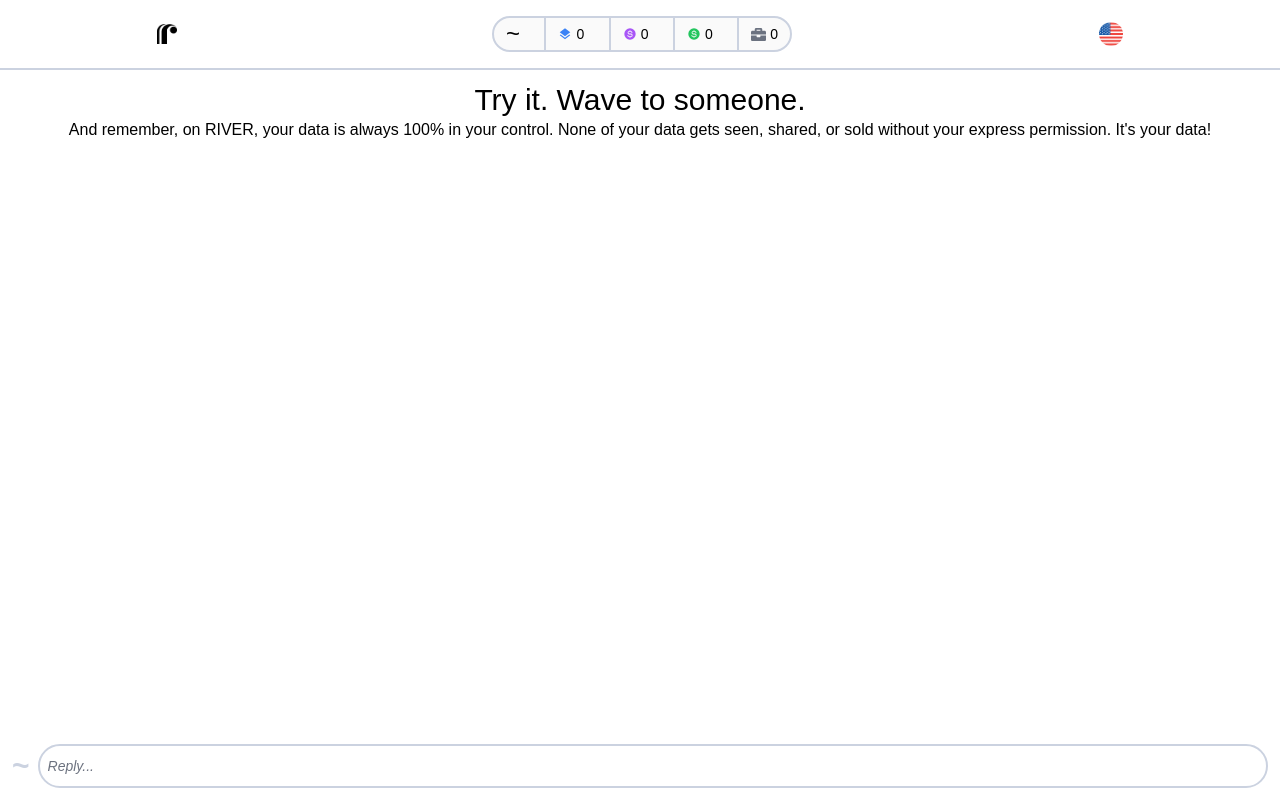
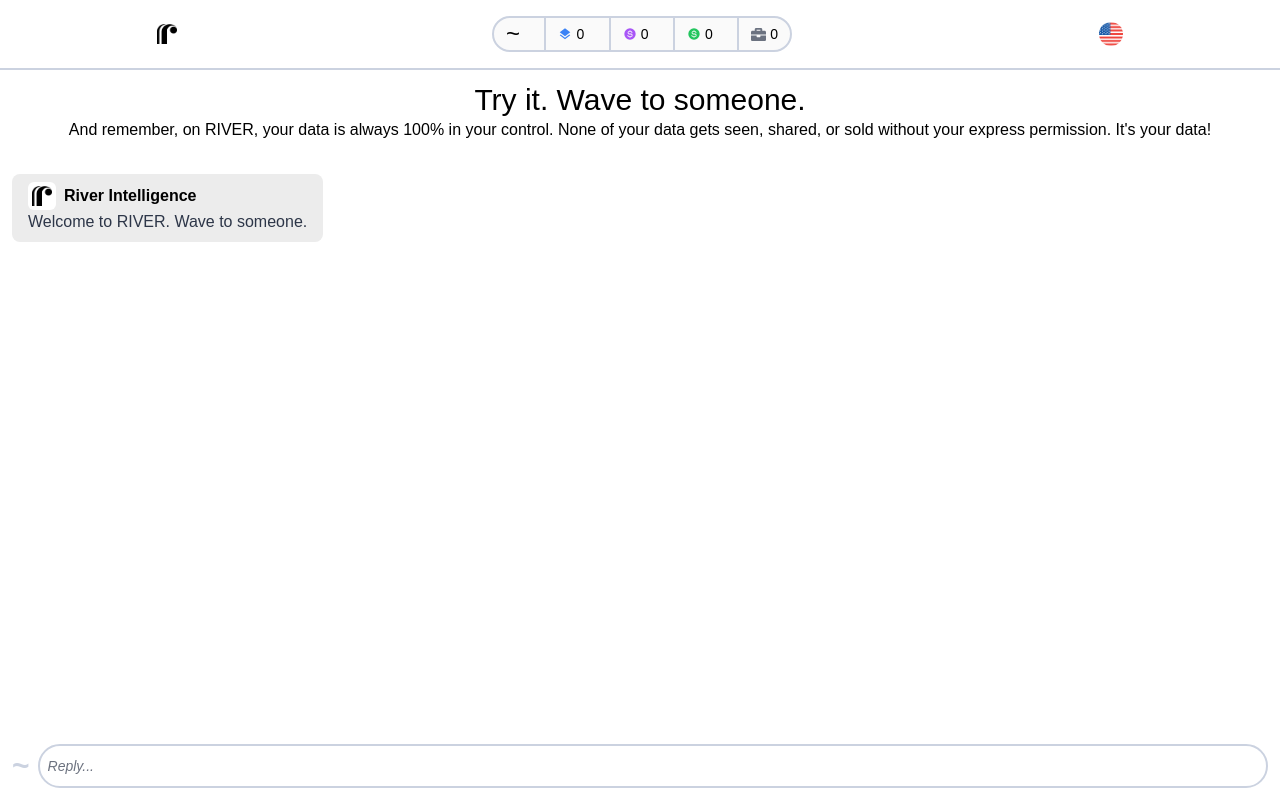
Before and after one commit to RIVER-Data-AI/moment-0, a Next.js app: page /chat in a window 1280 px wide. Built offline with nearby package versions, Linux system fonts and the light colour scheme.

Commit message:
feat: add first few default messages

```diff
--- a/src/components/ChatBubble.tsx
+++ b/src/components/ChatBubble.tsx
@@ -9,7 +9,7 @@
   const isUser = sender === "user";
   return (
     <div
-      className={`flex w-fit mt-2 px-4 py-2 rounded-lg ${
+      className={`flex flex-col w-fit mt-2 px-4 py-2 rounded-lg ${
         isUser ? "bg-chat-primary-bg self-end" : "bg-chat-secondary-bg"
       }`}
     >
@@ -20,7 +20,7 @@
           </div>
         )}
         <h2
-          className={`text-lg font-semibold ${
+          className={`text-md font-semibold ${
             isUser ? "text-right text-white" : "text-black"
           }`}
         >
--- a/src/pages/chat.tsx
+++ b/src/pages/chat.tsx
@@ -1,4 +1,4 @@
-import React, { useState } from "react";
+import React, { useEffect, useState } from "react";
 import TildeHeader from "@/components/TildeHeader";
 import ChatBubble from "@/components/ChatBubble";
 import useChatStore from "@/stores/useChatStore";
@@ -6,6 +6,10 @@
 const Chat = () => {
   const [inputValue, setInputValue] = useState("");
   const { messages, addMessage } = useChatStore();
+  useEffect(() => {
+    // load first system message
+    addMessage("Welcome to RIVER. Wave to someone.", "river");
+  }, []);
   const handleSendMessage = async () => {
     if (inputValue.trim() === "") return;
 
```
